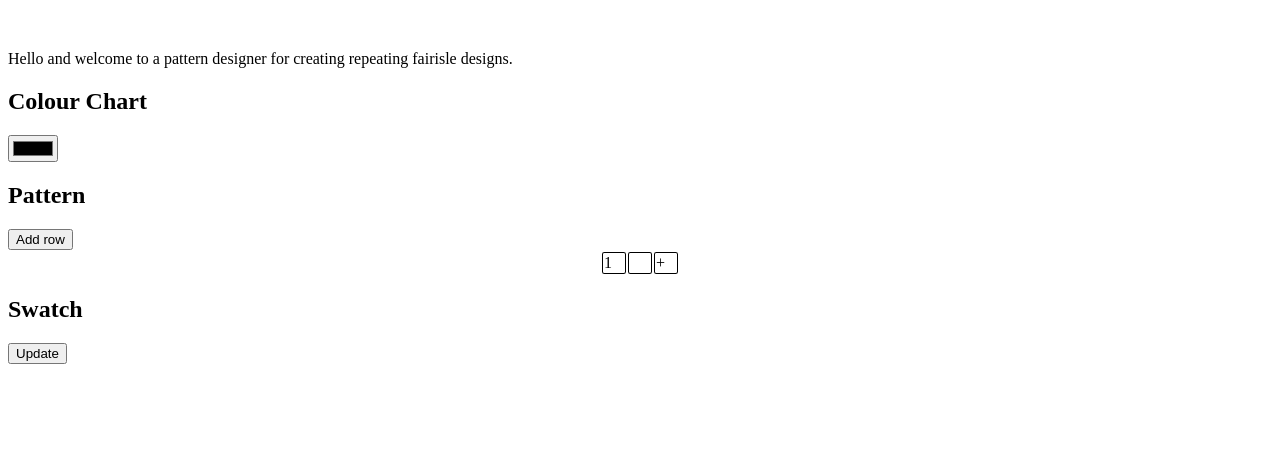
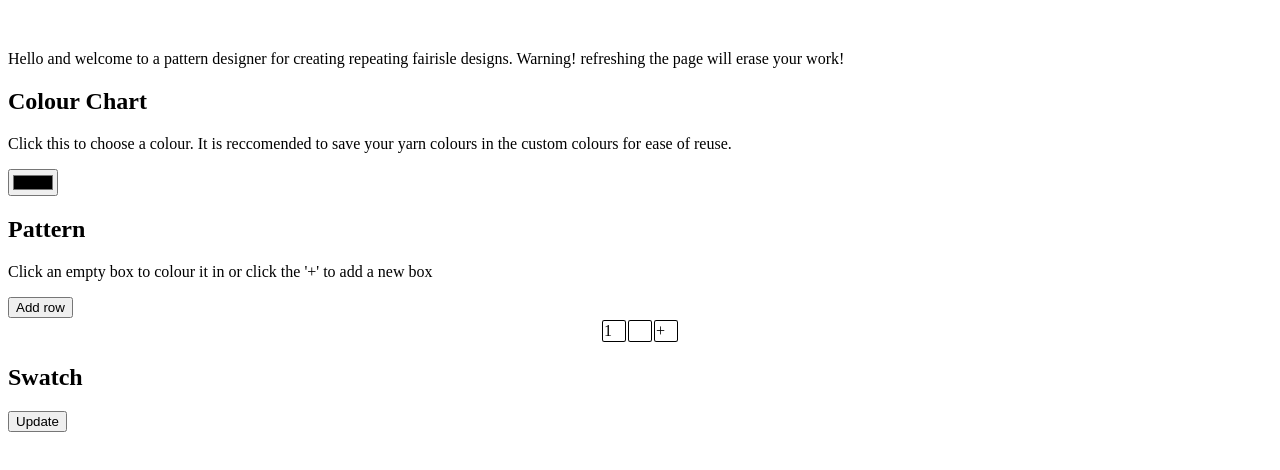
Before and after one commit to FergusGreig/KnittingPatternMaker, a plain HTML site: page index.html in a window 1280 px wide. Shown: the part 148-618 px from the top of the page. Drawn offline with Linux system fonts and the light colour scheme.

Commit message:
Added some explanatory text

```diff
--- a/index.html
+++ b/index.html
@@ -10,10 +10,14 @@
 <body>
     <h1>Fairisle designer</h1>
     Hello and welcome to a pattern designer for creating
-    repeating fairisle designs.
+    repeating fairisle designs. Warning! refreshing the page will erase your work!
     <h2>Colour Chart</h2>
+    <p>Click this to choose a colour. It is reccomended to save your yarn
+    colours in the custom colours for ease of reuse.</p>
     <input type="color" id="yarn1">
+
     <h2> Pattern </h2>
+    <p>Click an empty box to colour it in or click the '+' to add a new box</p>
     <button type="button" id="addRow">Add row</button>
     <table id="pattern">
         <tr>
```
